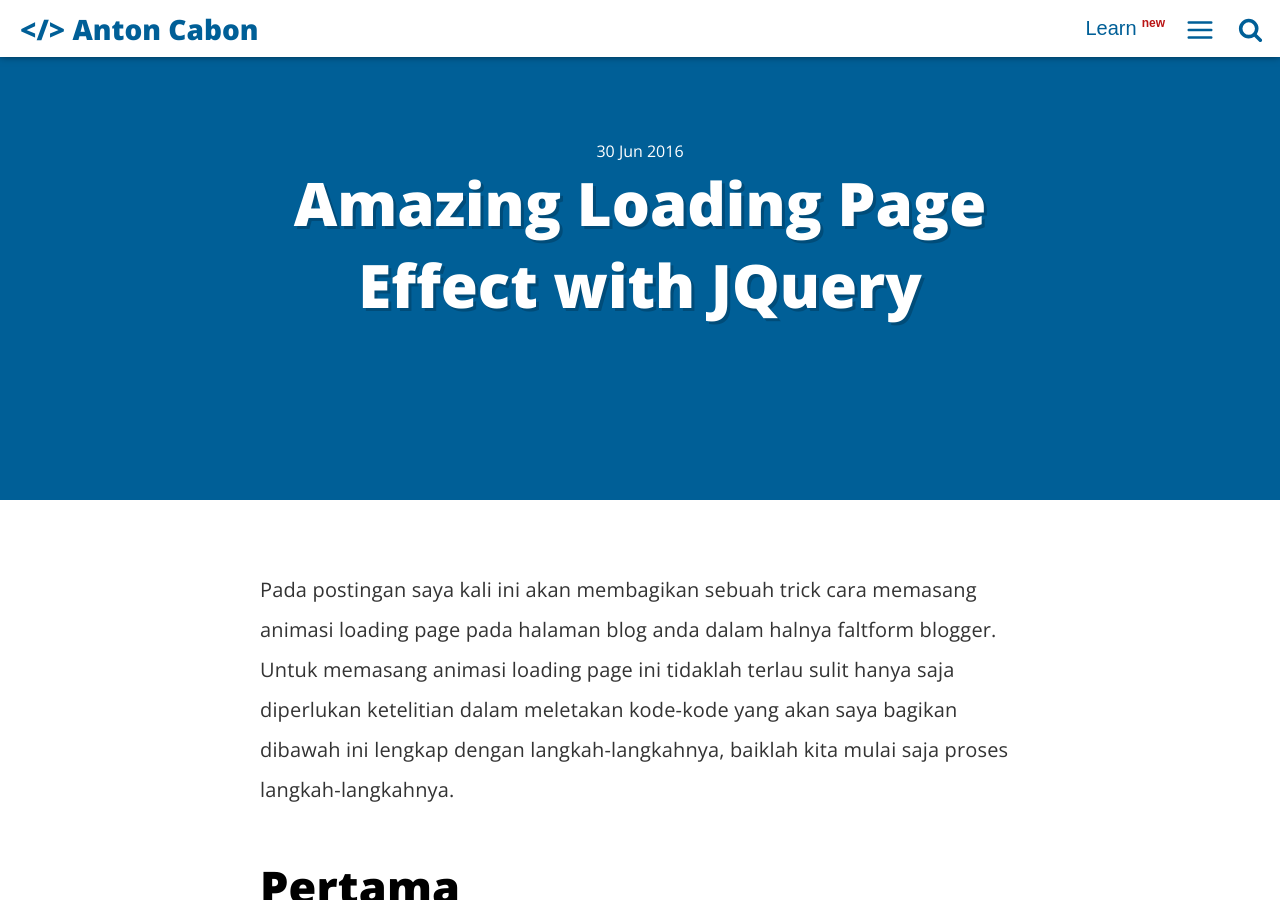
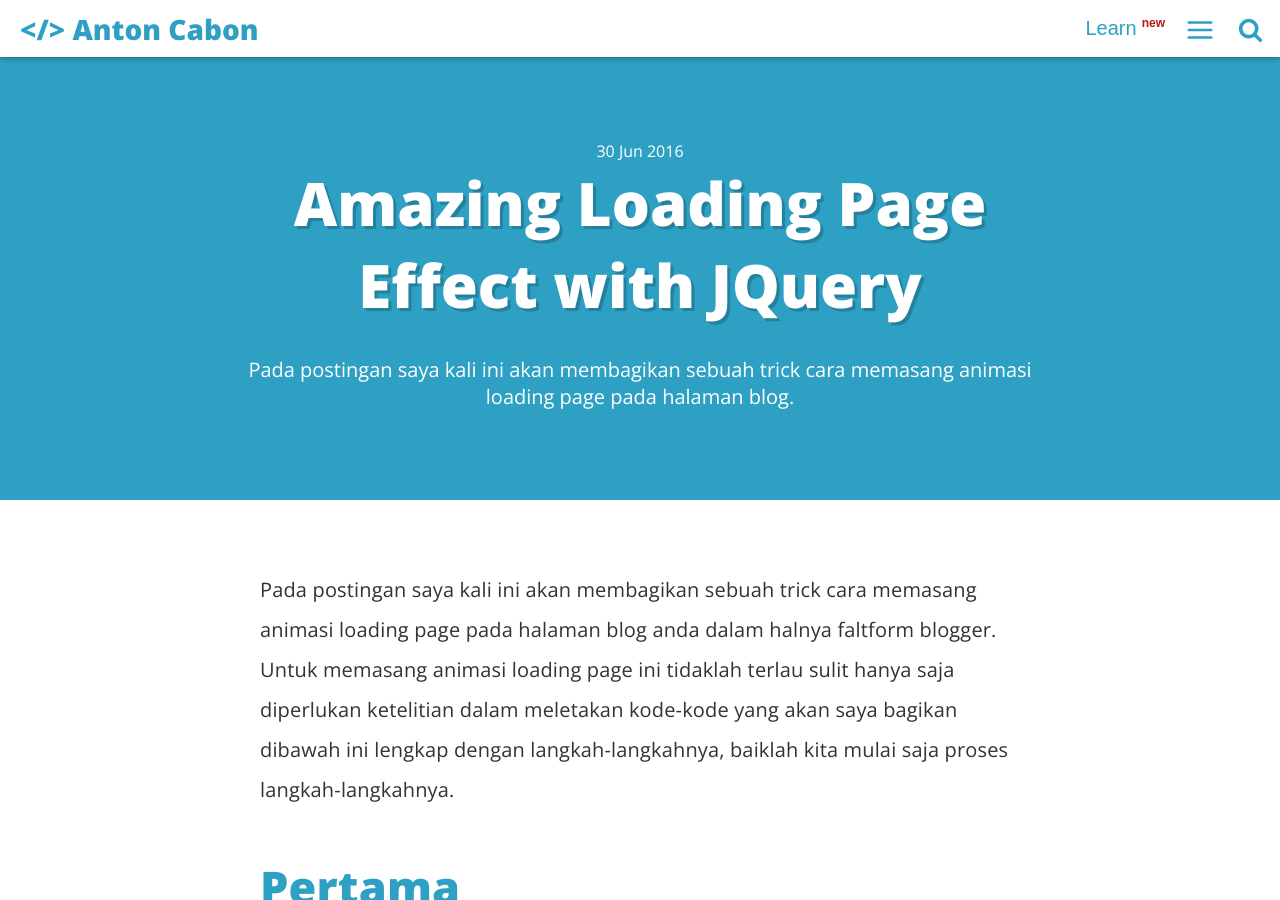
Before and after one commit to antoncabon/antoncabon.github.io, a Jekyll site: the page built from _posts/2016-06-30-amazing-loading-page-effect-with-jquery.markdown, in a window 1280 px wide and 900 px high. Built offline with Jekyll 4.4.1, drawn with Linux system fonts in a browser that asks for light colours; comment, search, counter and statistics services are not loaded.

Commit message:
Update 2016-06-30-amazing-loading-page-effect-with-jquery.markdown

```diff
--- a/_posts/2016-06-30-amazing-loading-page-effect-with-jquery.markdown
+++ b/_posts/2016-06-30-amazing-loading-page-effect-with-jquery.markdown
@@ -1,7 +1,16 @@
 ---
 published: true
-title: Amazing Loading Page Effect with JQuery
 layout: post
+title: "Amazing Loading Page Effect with JQuery"
+image: '/assets/img/tutorial/jekyll-theme.jpg'
+description: "Pada postingan saya kali ini akan membagikan sebuah trick cara memasang animasi loading page pada halaman blog."
+main-class: 'css'
+tags:
+- blogging
+- tutorial
+- JQuery
+twitter_text: "Amazing Loading Page Effect with JQuery"
+introduction: "Pada postingan saya kali ini akan membagikan sebuah trick cara memasang animasi loading page pada halaman blog."
 ---
 Pada postingan saya kali ini akan membagikan sebuah trick cara memasang animasi loading page pada halaman blog anda dalam halnya faltform blogger.
 Untuk memasang animasi loading page ini tidaklah terlau sulit hanya saja diperlukan ketelitian dalam meletakan kode-kode yang akan saya bagikan dibawah ini lengkap dengan langkah-langkahnya, baiklah kita mulai saja proses langkah-langkahnya.
@@ -9,7 +18,6 @@ Untuk memasang animasi loading page ini tidaklah terlau sulit hanya saja diperlu
 # Pertama
 
 Masuk ke dasboard blogger anda kemudian letakan kode css berikut diatas kode <kbd></head></kbd>
-
 
 {% highlight css linenos%}
 <style>
```
